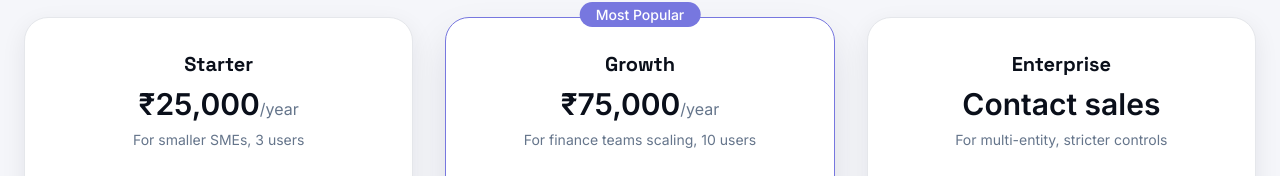
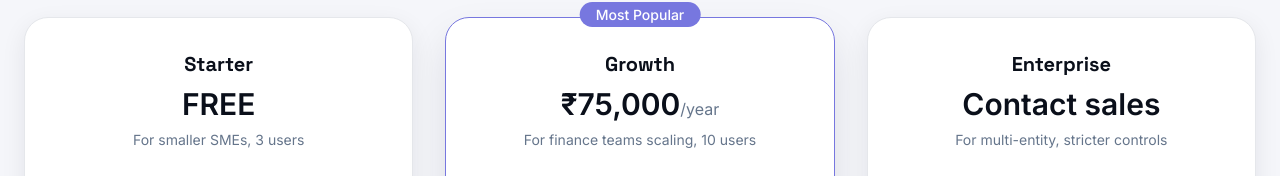
Before and after one commit to gk-gaurav-gk/treasury-blossom, a React (Vite) app: page /pricing in a window 1280 px wide. Shown: the part 407-583 px from the top of the page. Built offline with nearby package versions, Linux system fonts and the light colour scheme.

Commit message:
Refactor pricing to be free

```diff
--- a/src/pages/Pricing.tsx
+++ b/src/pages/Pricing.tsx
@@ -61,8 +61,8 @@ const Pricing = () => {
           <div className="grid md:grid-cols-3 gap-8">
             <PlanCard
               name="Starter"
-              price="₹25,000"
-              period="/year"
+              price="FREE"
+              period=""
               description="For smaller SMEs, 3 users"
               features={[
                 "Instrument shelf",
```
